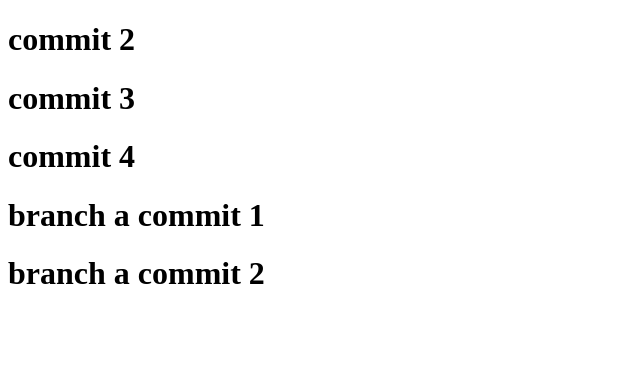
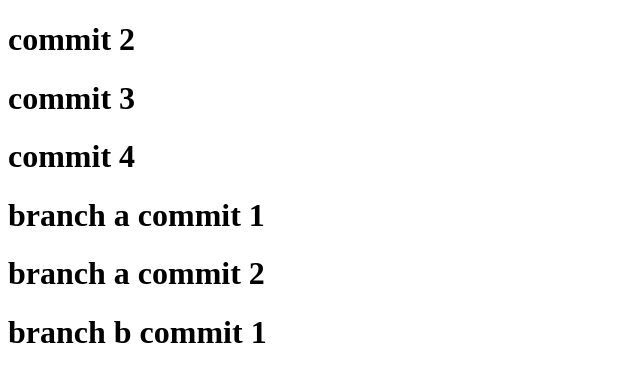
Before and after one commit to conel77/branch1, a plain HTML site: page index.html in a window 1280 px wide. Shown: the whole page, without its empty margins (0-640 px from the left). Drawn offline with Linux system fonts and the light colour scheme.

Commit message:
branch b commit 1

```diff
--- a/index.html
+++ b/index.html
@@ -7,5 +7,6 @@
     <h1>commit 4</h1>
     <h1>branch a commit 1</h1>
     <h1>branch a commit 2</h1>
+    <h1>branch b commit 1</h1>
   </body>
 </html>
```
